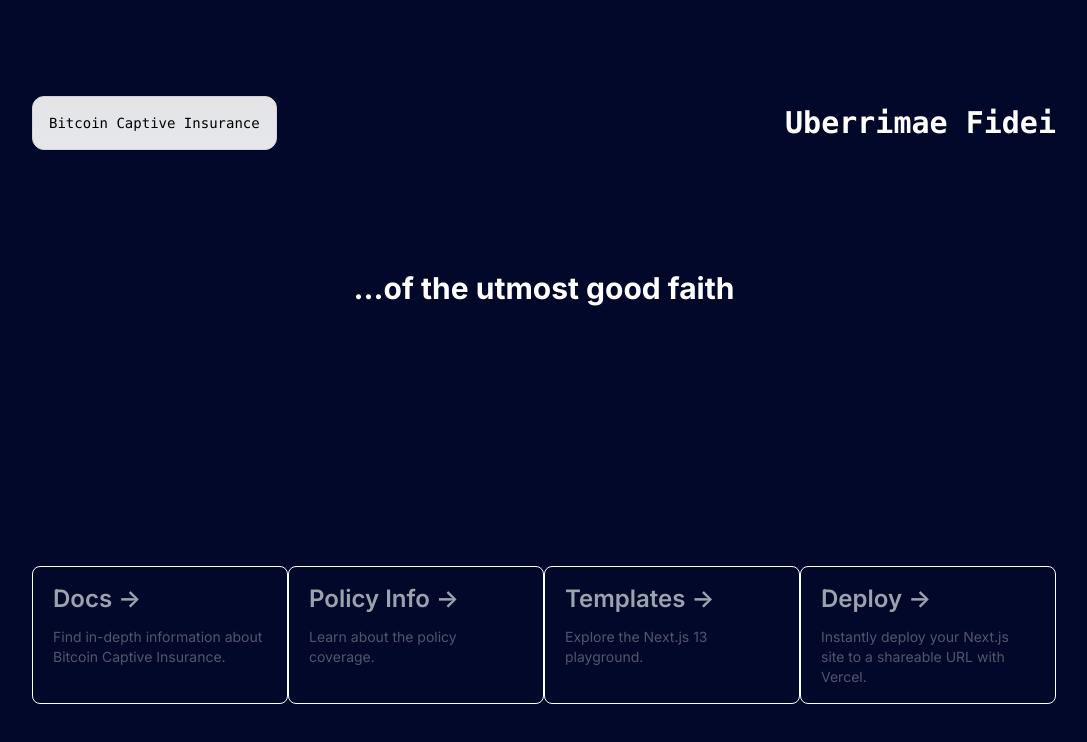
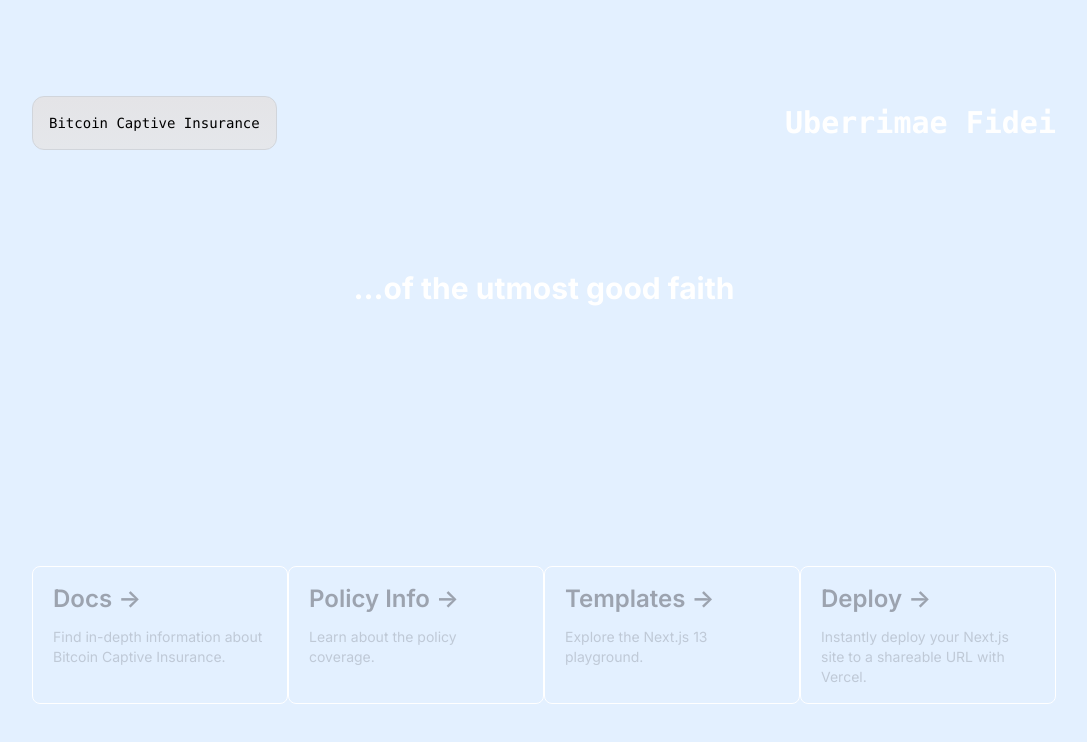
Before and after one commit to Enjoyweaver/Bitcoin, a Next.js app: page / in a window 1280 px wide. Shown: the top 742 px of the page, without its empty margins (96-1183 px from the left). Built offline with nearby package versions, Linux system fonts and the light colour scheme.

Commit message:
Update globals.css

```diff
--- a/app/globals.css
+++ b/app/globals.css
@@ -36,7 +36,7 @@ body {
     justify-content: center;
     align-items: center;
     min-height: 100vh;
-    background-color: #020829; /* Optional background color */
+    background-color: #E3F0FF; /* Optional background color */
 }
 .center-container {
     text-align: center;
```
